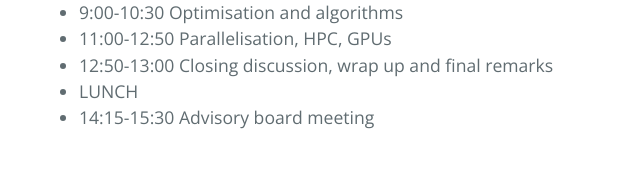
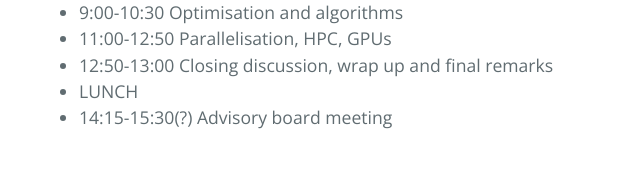
Before and after one commit to abinit/abidev2026, a Jekyll site: the page built from docs/program.md, in a window 1280 px wide. Shown: the part 1524-1701 px from the top of the page, without its empty margins (185-825 px from the left). Built offline with Jekyll 4.4.1, drawn with Linux system fonts in a browser that asks for light colours; the repository's description, which GitHub fills in, is left out.

Commit message:
Minor modif

```diff
--- a/docs/program.md
+++ b/docs/program.md
@@ -53,4 +53,4 @@ This is a very preliminary version of the program...
 - 11:00-12:50 Parallelisation, HPC, GPUs
 - 12:50-13:00 Closing discussion, wrap up and final remarks
 - LUNCH
-- 14:15-15:30 Advisory board meeting
+- 14:15-15:30(?) Advisory board meeting
```
